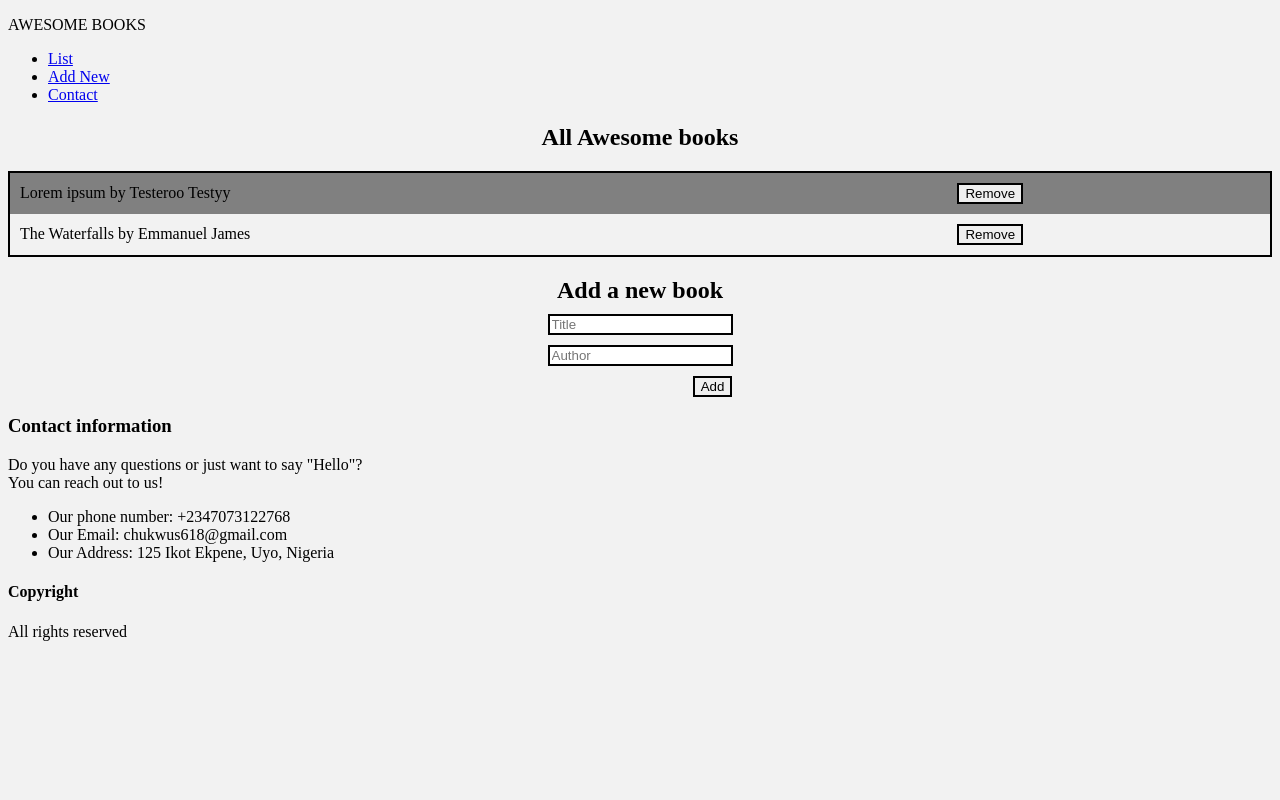
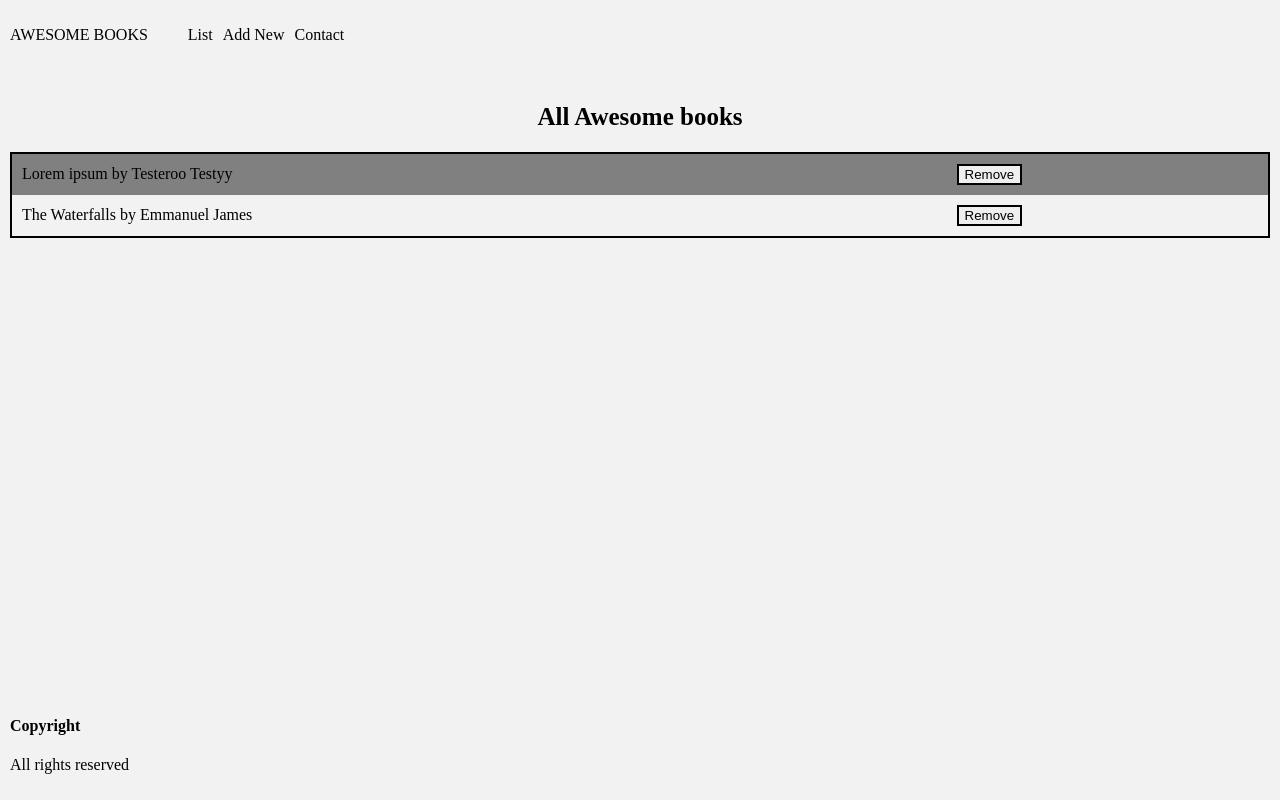
Before and after one commit to chukwus618/Awesome-books, a website: page index.html in a window 1280 px wide. Drawn offline with Linux system fonts and the light colour scheme.

Commit message:
Style pages for high-fidelity UI

```diff
--- a/index.css
+++ b/index.css
@@ -1,11 +1,14 @@
 body {
   box-sizing: border-box;
   background-color: #f2f2f2;
+  margin: 0;
 }
 
 h1,
-h2 {
+h2,
+h3 {
   text-align: center;
+  font-size: 25px;
 }
 
 h2 {
@@ -52,3 +55,51 @@ button {
 #add-btn {
   margin-left: 145px;
 }
+
+header {
+  display: flex;
+  justify-content: space-between;
+  position: fixed;
+  top: 0;
+  z-index: 2;
+  padding: 10px;
+}
+
+.nav-links {
+  display: flex;
+  justify-content: space-between;
+  list-style-type: none;
+  gap: 10px;
+}
+
+.page-section {
+  display: none;
+  padding: 50px 10px;
+}
+
+a {
+  text-decoration: none;
+  color: black;
+}
+
+a:active {
+  color: blue;
+}
+
+.page-section.active {
+  display: block;
+}
+
+footer {
+  bottom: 0;
+  position: fixed;
+  padding: 10px;
+}
+
+#date-time {
+  position: relative;
+  top: 50px;
+  display: flex;
+  justify-content: flex-end;
+  padding-right: 10px;
+}
```
